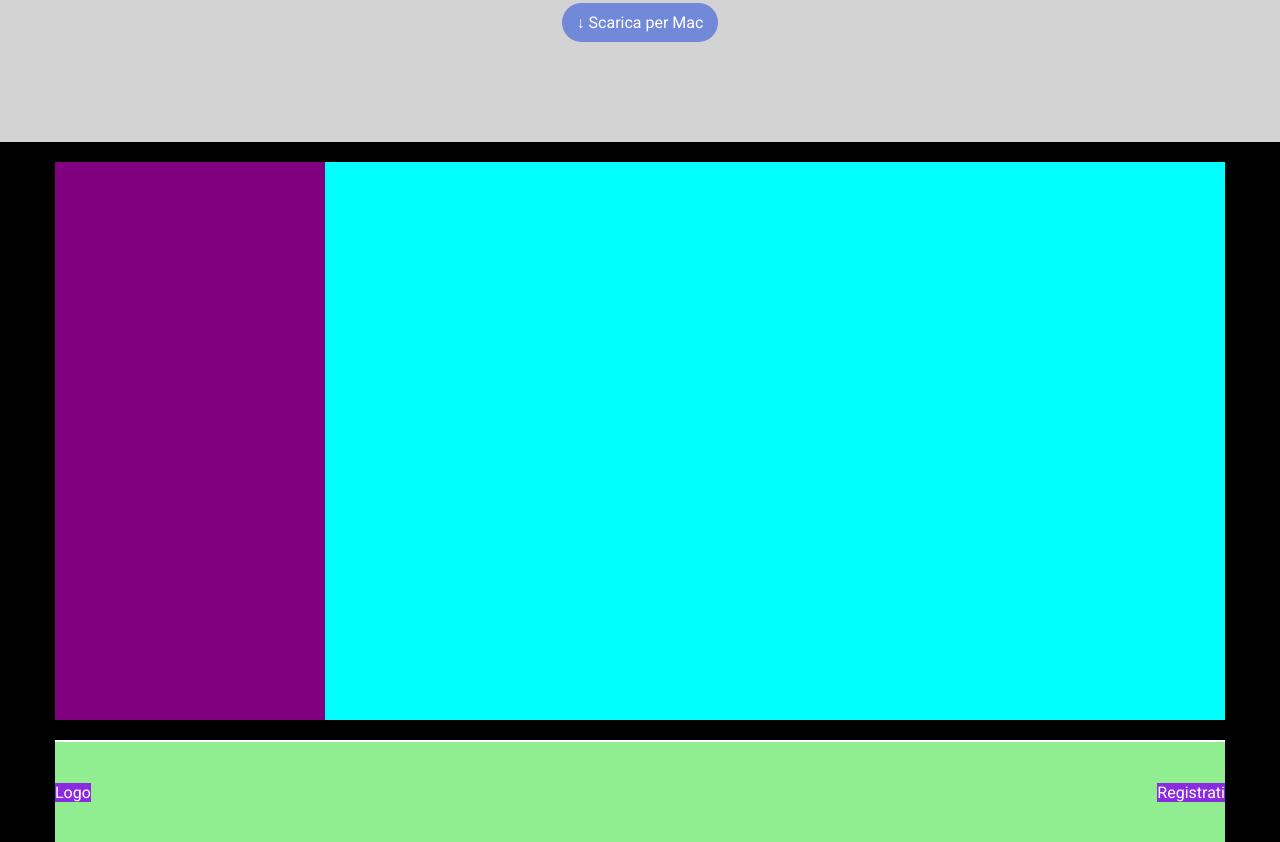
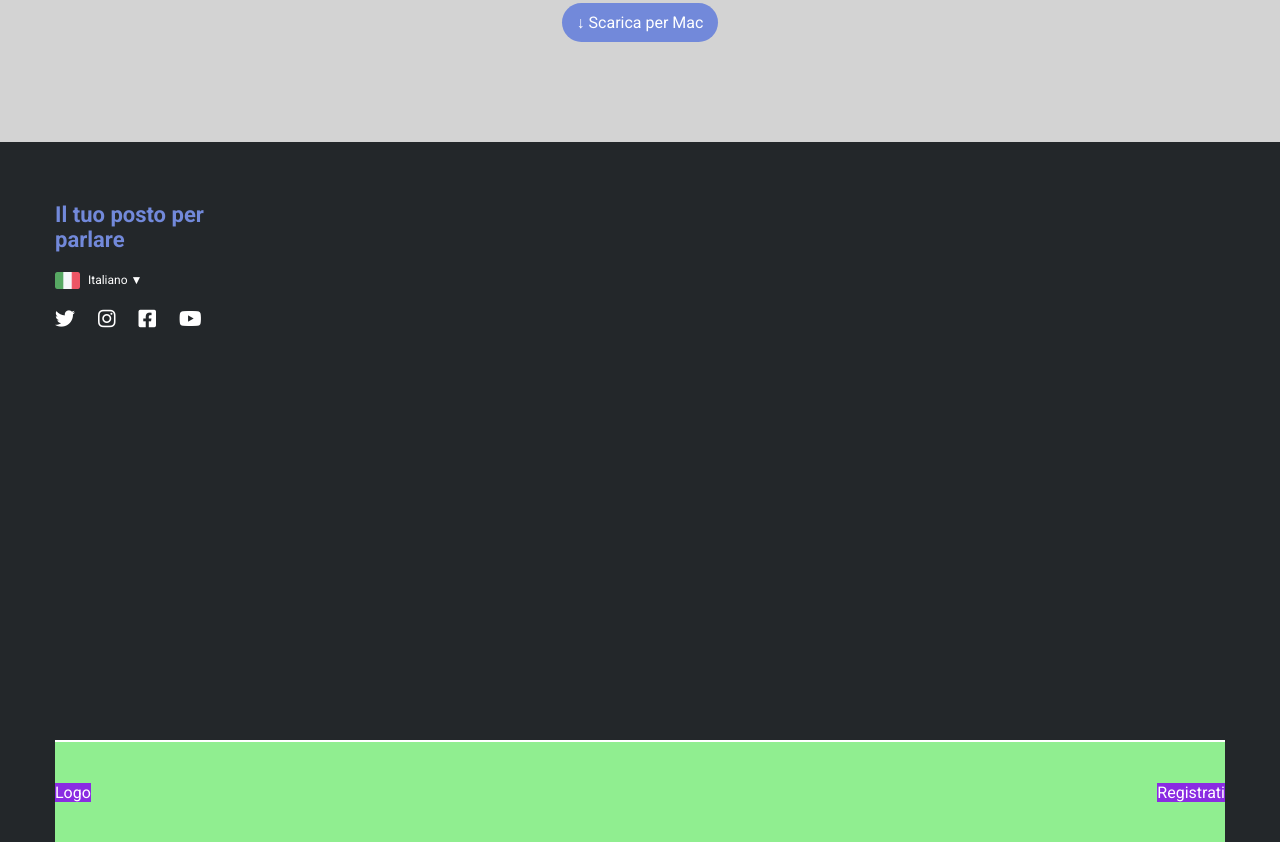
Before and after one commit to irenebrignoli/htmlcss-discord, a plain HTML site: page index.html in a window 1280 px wide. Shown: the part 3448-4290 px from the top of the page. Drawn offline with Linux system fonts and the light colour scheme.

Commit message:
Inizio footer

```diff
--- a/css/style.css
+++ b/css/style.css
@@ -7,13 +7,9 @@
 /* debug */
 
 
-.debug footer{
-  background-color: black;
-}
-
 .debug .footer-top{
   height: 600px;
-  border-bottom: 2px solid white;
+
 }
 
 .debug .footer-bottom{
@@ -231,21 +227,56 @@ main section{
 
 /* footer */
 
+
+footer{
+  background-color: #23272A;
+}
+
+.footer-top{
+  padding-top: 60px;
+  border-bottom: 2px solid white;
+  font-size: 12px;
+}
+
 .footer-top,
 .footer-bottom{
   display: flex;
   color: #fff;
-  padding: 20px 0;
 }
 
 .main-col{
-  background-color: purple;
   width: 30%;
+}
+
+.main-col h3{
+  font-size: 22px;
+  margin-bottom: 20px;
+  color:#7289DA;
+}
+
+.ita{
+  margin-bottom: 20px;
+}
+
+.ita img{
+  width: 30px;
+  vertical-align: middle;
+  padding-right: 5px;
+}
+
+.ita span{
+  line-height: 12px;
+  vertical-align: middle;
+}
+
+.social-icons i{
+  font-size: 20px;
+  display: inline-block;
+  margin-right: 20px;
 }
 
 .menu-col{
   display: flex;
-  background-color: aqua;
   width: 100%;
 }
 
--- a/index.html
+++ b/index.html
@@ -6,6 +6,8 @@
   <meta name="viewport" content="width=device-width, initial-scale=1.0">
   <link rel="stylesheet" href="css/style.css">
   <link href="https://fonts.googleapis.com/css2?family=Roboto:wght@300;400;500;700&display=swap" rel="stylesheet">
+
+  <link rel="stylesheet" href="https://cdnjs.cloudflare.com/ajax/libs/font-awesome/6.2.1/css/all.min.css" integrity="sha512-MV7K8+y+gLIBoVD59lQIYicR65iaqukzvf/nwasF0nqhPay5w/9lJmVM2hMDcnK1OnMGCdVK+iQrJ7lzPJQd1w==" crossorigin="anonymous" referrerpolicy="no-referrer" />
   <title>Discord</title>
 </head>
 
@@ -96,7 +98,19 @@
 
   <footer>
     <div class="footer-top container">
-      <div class="main-col"></div>
+      <div class="main-col">
+        <h3>Il tuo posto per <br/> parlare</h3>
+        <div class="ita">
+          <img src="img/ita.png" alt="bandiera italiana">
+          <span>Italiano &#9660;</span>
+        </div>
+        <div class="social-icons">
+          <i class="fa-brands fa-twitter"></i>
+          <i class="fa-brands fa-instagram"></i>
+          <i class="fa-brands fa-square-facebook"></i>
+          <i class="fa-brands fa-youtube"></i>
+        </div>
+      </div>
       <div class="menu-col">
         <div class="column"></div>
         <div class="column"></div>
```
